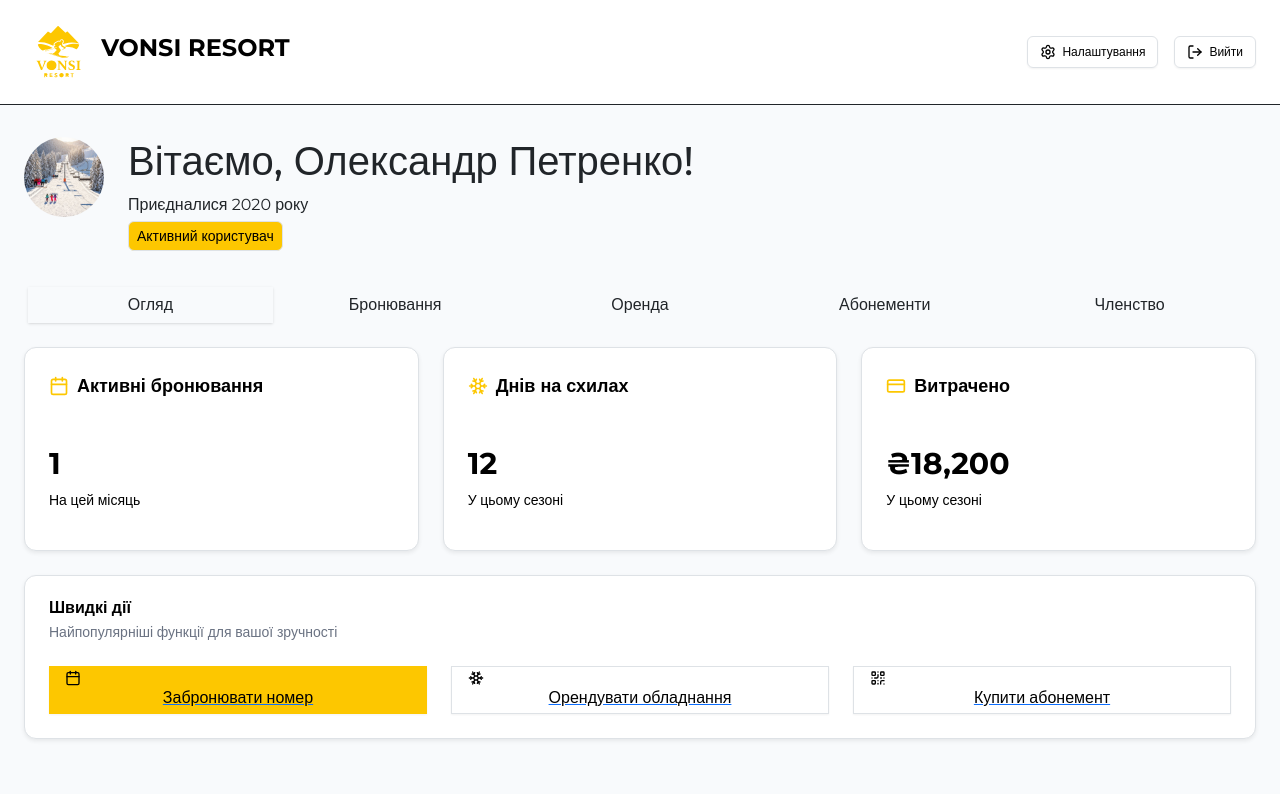
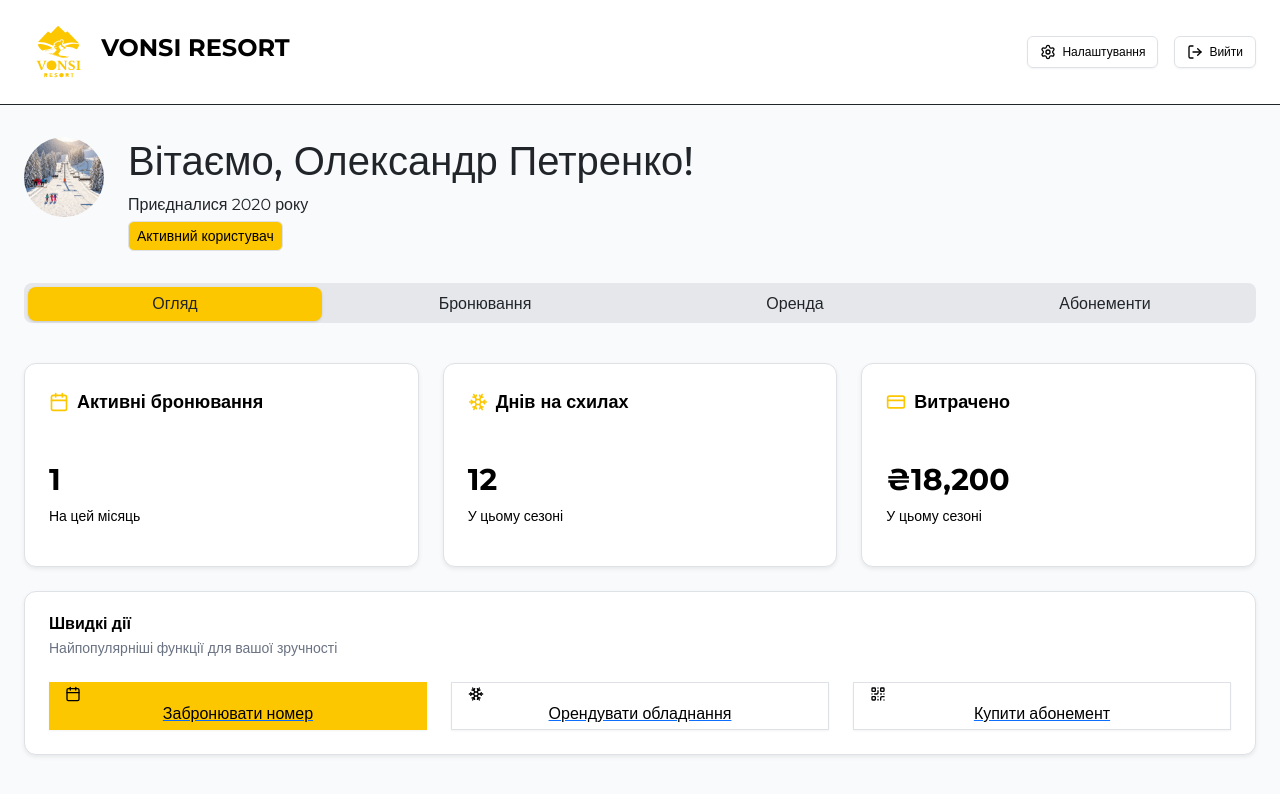
Before and after one commit to AnonimHakerrr/Vonsi, a React (Vite) app in the folder frontend/: page /dashboard in a window 1280 px wide. Shown: the top 794 px of the page. Built offline with nearby package versions, Linux system fonts and the light colour scheme; a web font is replaced by a local one.

Commit message:
add style for CabinetPage in Tabs

```diff
--- a/frontend/src/pages/CabinetPage.tsx
+++ b/frontend/src/pages/CabinetPage.tsx
@@ -177,18 +177,45 @@ export default function DashboardPage() {
         <Tabs
           value={activeTab}
           onValueChange={setActiveTab}
-          className="space-y-6"
+          className="space-y-40 sm:space-y-6 md:space-y-4 lg:space-y-10"
         >
-          <TabsList className="grid w-full grid-cols-5">
-            <TabsTrigger value="overview">Огляд</TabsTrigger>
-            <TabsTrigger value="bookings">Бронювання</TabsTrigger>
-            <TabsTrigger value="rentals">Оренда</TabsTrigger>
-            <TabsTrigger value="ski-passes">Абонементи</TabsTrigger>
-            <TabsTrigger value="membership">Членство</TabsTrigger>
+          <TabsList className="flex flex-wrap justify-start bg-gray-200 rounded-lg gap-3 px-1 py-0.5">
+            <TabsTrigger
+              value="overview"
+              className="!flex-1 !min-w-[120px] !flex !items-center !justify-center !rounded-lg px-2 py-1
+               !border !border-transparent
+               data-[state=active]:bg-yellow-400 hover:bg-gray-100"
+            >
+              Огляд
+            </TabsTrigger>
+            <TabsTrigger
+              value="bookings"
+              className="!flex-1 !min-w-[120px] !flex !items-center !justify-center !rounded-lg px-2 py-1
+               !border !border-transparent
+               data-[state=active]:bg-yellow-400 hover:bg-gray-100"
+            >
+              Бронювання
+            </TabsTrigger>
+            <TabsTrigger
+              value="rentals"
+              className="!flex-1 !min-w-[120px] !flex items-center !justify-center !rounded-lg px-2 py-1
+               !border !border-transparent
+               data-[state=active]:bg-yellow-400 hover:bg-gray-100"
+            >
+              Оренда
+            </TabsTrigger>
+            <TabsTrigger
+              value="ski-passes"
+              className="!flex-1 !min-w-[120px] !flex items-center !justify-center !rounded-lg px-2 py-1
+               !border !border-transparent
+               data-[state=active]:bg-yellow-400 hover:bg-gray-100"
+            >
+              Абонементи
+            </TabsTrigger>
           </TabsList>
 
           {/* Overview Tab */}
-          <TabsContent value="overview" className="space-y-6">
+          <TabsContent value="overview" className="space-y-6 ">
             <div className="grid md:grid-cols-3 gap-6">
               <Card>
                 <CardHeader className="pb-3">
```
